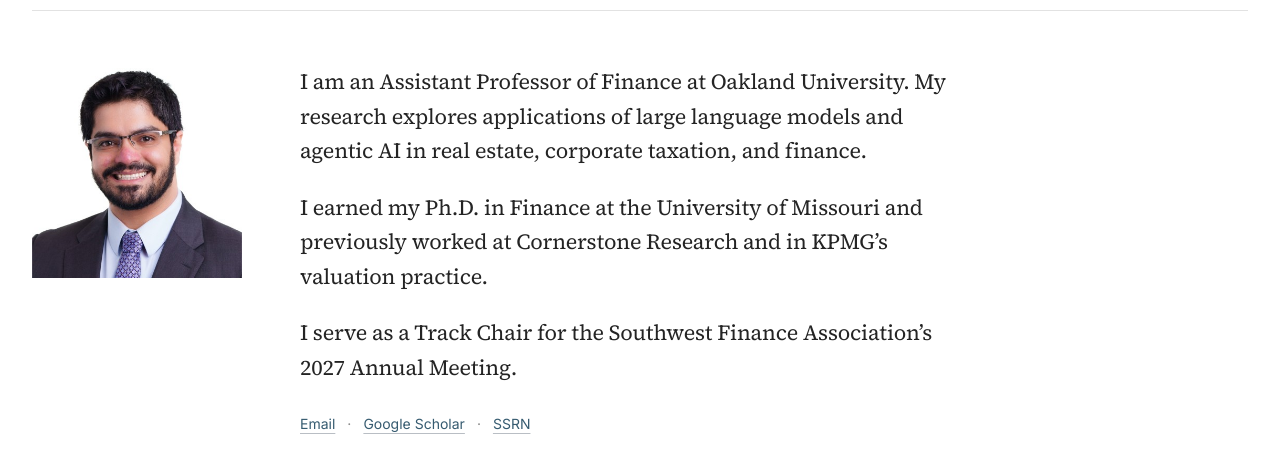
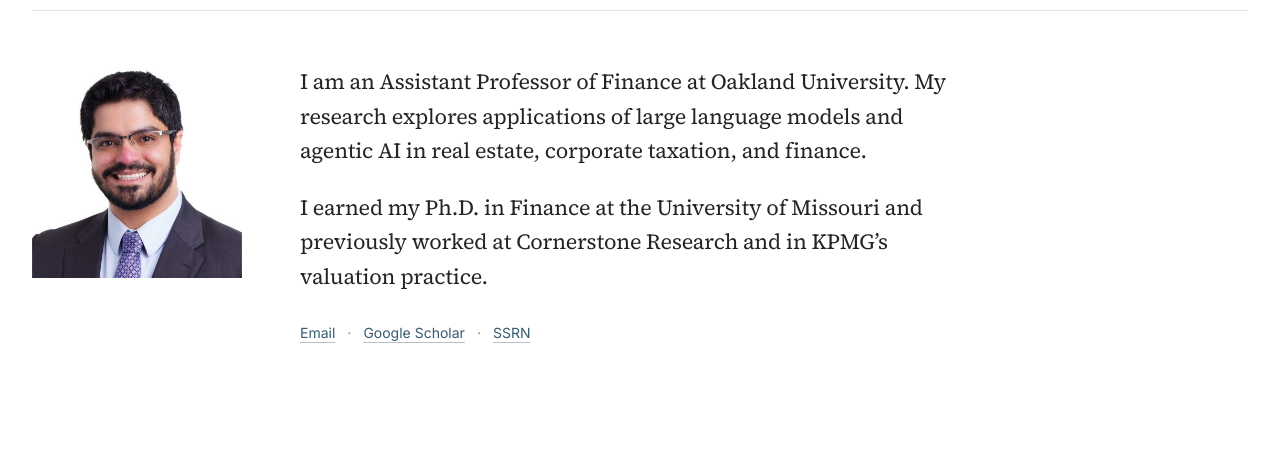
Before and after one commit to pratikkothari123/pratik-kothari-website, a plain HTML site: page index.html in a window 1280 px wide. Shown: the part 99-572 px from the top of the page. Drawn offline with Linux system fonts and the light colour scheme.

Commit message:
Remove Track Chair sentence from homepage bio

```diff
--- a/index.html
+++ b/index.html
@@ -78,7 +78,6 @@
             <div class="hero-bio">
               <p>I am an Assistant Professor of Finance at Oakland University. My research explores applications of large language models and agentic AI in real estate, corporate taxation, and finance.</p>
               <p>I earned my Ph.D. in Finance at the University of Missouri and previously worked at Cornerstone Research and in KPMG&rsquo;s valuation practice.</p>
-              <p>I serve as a Track Chair for the Southwest Finance Association&rsquo;s 2027 Annual Meeting.</p>
             </div>
             <div class="hero-links" aria-label="Contact and profiles">
               <a href="mailto:pkothari@oakland.edu">Email</a>
```
